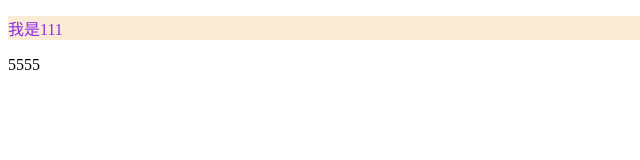
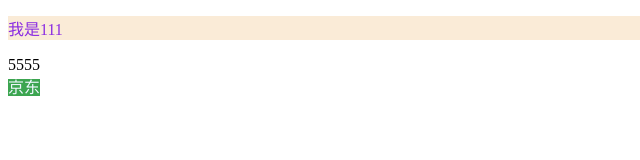
Before and after one commit to mychen666/my78, a plain HTML site: page index.html in a window 1280 px wide. Shown: the full height of the page, 0-640 px from the left. Drawn offline with Linux system fonts and the light colour scheme.

Commit message:
修改了index.html a css/style.css a 1017-1

```diff
--- a/css/style.css
+++ b/css/style.css
@@ -2,3 +2,8 @@
     background-color: antiquewhite;
     color: blueviolet;
 }
+a{
+    text-decoration: none;
+    background-color: rgb(60, 165, 80);
+    color: aliceblue;
+}
--- a/index.html
+++ b/index.html
@@ -11,5 +11,6 @@
 <body>
     <p>我是111</p>
     <div>5555</div>
+    <a href="http://www.jd.com">京东</a>
 </body>
 </html>
```
